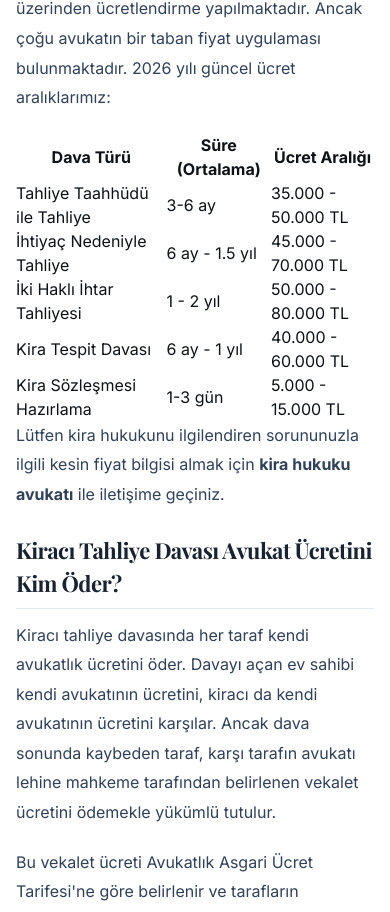
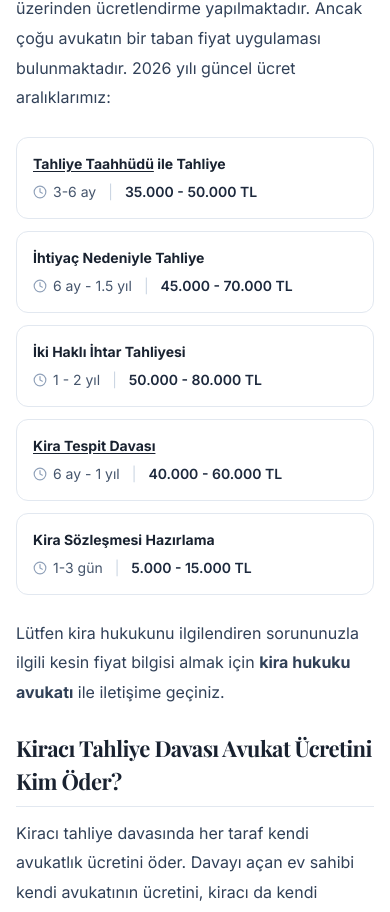
Before and after one commit to pixelmirage/site, a Next.js app: page /izmir-kira-avukati in a window 390 px wide. Shown: the part 8499-9411 px from the top of the page. Built offline with nearby package versions, Linux system fonts and the light colour scheme.

Commit message:
refactor(kira): replace fee table with mobile-friendly card layout
Co-Authored-By: Claude Opus 4.6 <noreply@anthropic.com>

```diff
--- a/src/app/izmir-kira-avukati/page.tsx
+++ b/src/app/izmir-kira-avukati/page.tsx
@@ -1,7 +1,7 @@
 import { Metadata } from "next";
 import Link from "next/link";
 import Image from "next/image";
-import { Phone, Mail, MapPin, ArrowRight, ChevronRight, Home } from "lucide-react";
+import { Phone, Mail, MapPin, ArrowRight, ChevronRight, Home, Clock } from "lucide-react";
 import { Button } from "@/components/ui/button";
 import { BreadcrumbSchema } from "@/components/seo/BreadcrumbSchema";
 import { YouTubeShorts } from "@/components/ui/YouTubeShorts";
@@ -276,42 +276,24 @@ export default function IzmirKiraAvukatiPage() {
                             Tahliye davalarında genellikle İzmir avukatları olarak yıllık kira bedelinin belirli bir yüzdesi üzerinden ücretlendirme yapılmaktadır. Ancak çoğu avukatın bir taban fiyat uygulaması bulunmaktadır. 2026 yılı güncel ücret aralıklarımız:
                         </p>
 
-                        <table>
-                            <thead>
-                                <tr>
-                                    <th>Dava Türü</th>
-                                    <th>Süre (Ortalama)</th>
-                                    <th>Ücret Aralığı</th>
-                                </tr>
-                            </thead>
-                            <tbody>
-                                <tr>
-                                    <td><Link href="/sozluk/tahliye-taahhutnamesi/">Tahliye Taahhüdü</Link> ile Tahliye</td>
-                                    <td>3-6 ay</td>
-                                    <td>35.000 - 50.000 TL</td>
-                                </tr>
-                                <tr>
-                                    <td>İhtiyaç Nedeniyle Tahliye</td>
-                                    <td>6 ay - 1.5 yıl</td>
-                                    <td>45.000 - 70.000 TL</td>
-                                </tr>
-                                <tr>
-                                    <td>İki Haklı İhtar Tahliyesi</td>
-                                    <td>1 - 2 yıl</td>
-                                    <td>50.000 - 80.000 TL</td>
-                                </tr>
-                                <tr>
-                                    <td><Link href="/sozluk/kira-tespit-davasi/">Kira Tespit Davası</Link></td>
-                                    <td>6 ay - 1 yıl</td>
-                                    <td>40.000 - 60.000 TL</td>
-                                </tr>
-                                <tr>
-                                    <td>Kira Sözleşmesi Hazırlama</td>
-                                    <td>1-3 gün</td>
-                                    <td>5.000 - 15.000 TL</td>
-                                </tr>
-                            </tbody>
-                        </table>
+                        <div className="not-prose my-6 grid gap-3">
+                            {[
+                                { title: <><Link href="/sozluk/tahliye-taahhutnamesi/" className="text-primary hover:text-secondary transition-colors underline underline-offset-2">Tahliye Taahhüdü</Link> ile Tahliye</>, sure: "3-6 ay", ucret: "35.000 - 50.000 TL" },
+                                { title: "İhtiyaç Nedeniyle Tahliye", sure: "6 ay - 1.5 yıl", ucret: "45.000 - 70.000 TL" },
+                                { title: "İki Haklı İhtar Tahliyesi", sure: "1 - 2 yıl", ucret: "50.000 - 80.000 TL" },
+                                { title: <><Link href="/sozluk/kira-tespit-davasi/" className="text-primary hover:text-secondary transition-colors underline underline-offset-2">Kira Tespit Davası</Link></>, sure: "6 ay - 1 yıl", ucret: "40.000 - 60.000 TL" },
+                                { title: "Kira Sözleşmesi Hazırlama", sure: "1-3 gün", ucret: "5.000 - 15.000 TL" },
+                            ].map((item, i) => (
+                                <div key={i} className="flex flex-col sm:flex-row sm:items-center gap-2 sm:gap-4 p-4 rounded-xl border border-slate-200 bg-white">
+                                    <span className="font-bold text-primary text-sm sm:flex-1">{item.title}</span>
+                                    <div className="flex items-center gap-3 text-sm text-slate-600">
+                                        <span className="inline-flex items-center gap-1.5"><Clock className="w-3.5 h-3.5 text-slate-400" />{item.sure}</span>
+                                        <span className="text-slate-300">|</span>
+                                        <span className="font-semibold text-slate-800">{item.ucret}</span>
+                                    </div>
+                                </div>
+                            ))}
+                        </div>
 
                         <p>
                             Lütfen kira hukukunu ilgilendiren sorununuzla ilgili kesin fiyat bilgisi almak için <strong>kira hukuku avukatı</strong> ile <Link href="/iletisim/">iletişime geçiniz</Link>.
```
